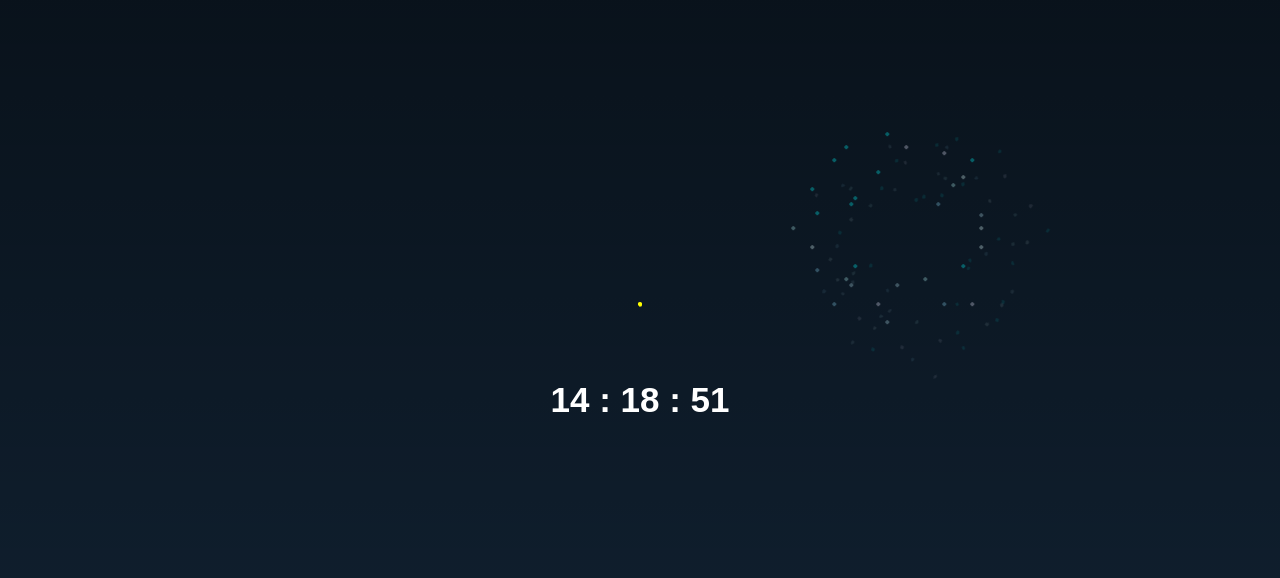
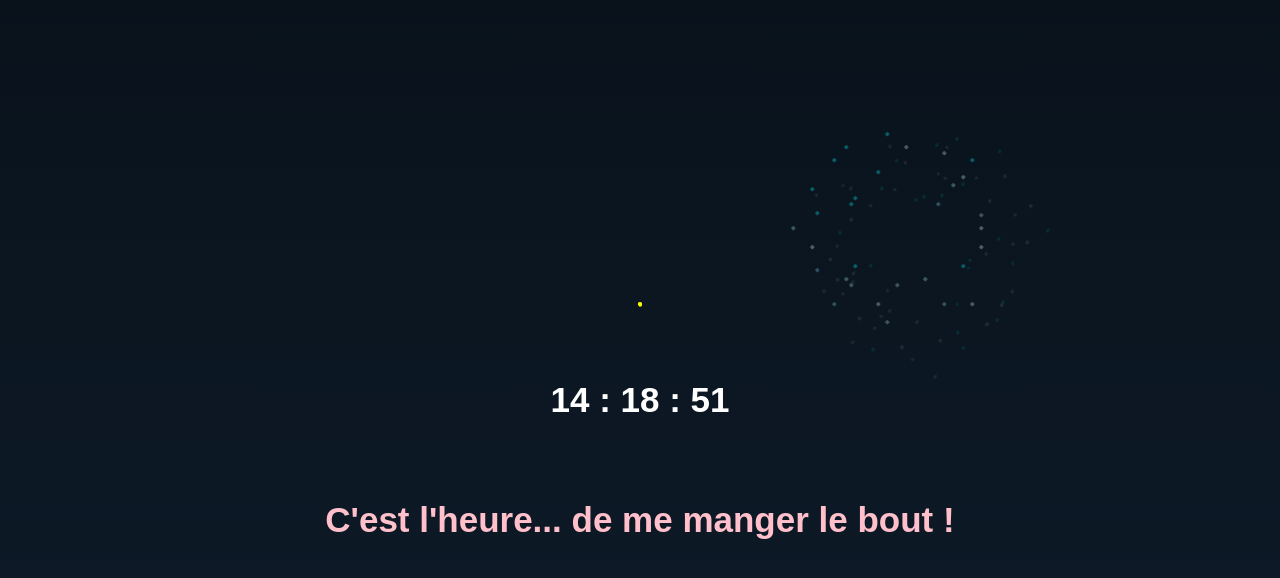
Before and after one commit to LeganV9/digital-clock, a plain HTML site: page index.html in a window 1280 px wide. Shown: the top 578 px of the page. Drawn offline with Linux system fonts and the light colour scheme.

Commit message:
Update index.html

```diff
--- a/index.html
+++ b/index.html
@@ -18,6 +18,7 @@
     </div>
 
     <div>
+        <p>C'est l'heure... de me manger le bout !</p>
     </div>
 
     <div class="firework"></div>
```
